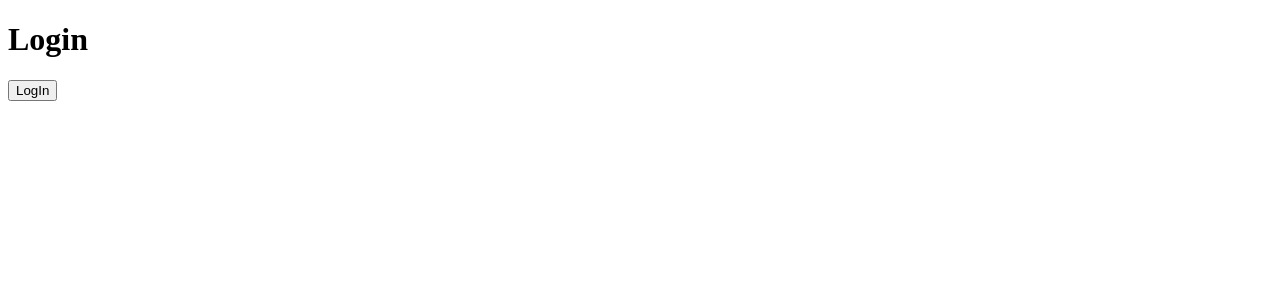
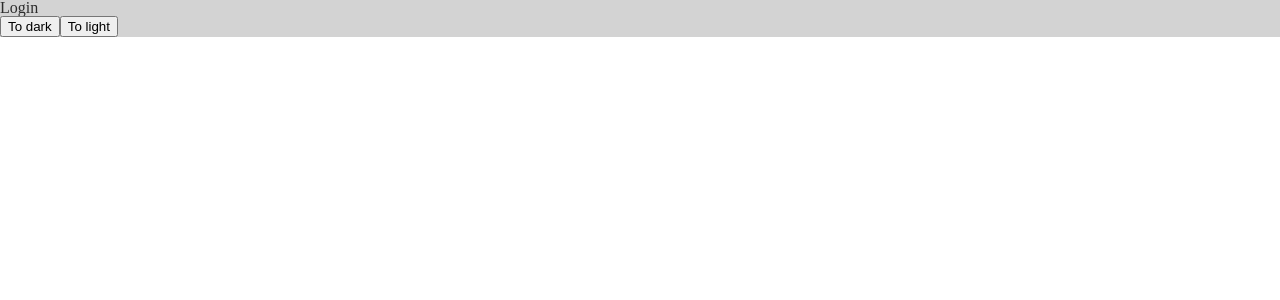
Before and after one commit to pjoon357/instaclone-web, a React (Create React App) app: page /#/ in a window 1280 px wide. Shown: the top 300 px of the page. Built offline with nearby package versions, Linux system fonts and the light colour scheme.

Commit message:
feat: Add Styled-components

```diff
--- a/package.json
+++ b/package.json
@@ -20,6 +20,7 @@
     "react-router-dom": "^5.2.0",
     "react-scripts": "4.0.3",
     "styled-components": "^5.3.0",
+    "styled-reset": "^4.3.4",
     "web-vitals": "^1.0.1"
   },
   "scripts": {
--- a/src/App.js
+++ b/src/App.js
@@ -1,14 +1,18 @@
 import { useReactiveVar } from "@apollo/client";
 import { HashRouter as Router, Route, Switch } from "react-router-dom";
-import { isDarkModeVar, isLoggedInVar } from "../apollo";
+import { ThemeProvider } from "styled-components";
+import { isDarkModeVar, isLoggedInVar } from "./apollo";
 import Home from "./screens/Home";
 import Login from "./screens/Login";
 import NotFound from "./screens/NotFound";
+import { darkTheme, GlobalStyles, lightTheme } from "./styles";
 
 function App() {
   const isLoggedIn = useReactiveVar(isLoggedInVar);
   const isDarkMode = useReactiveVar(isDarkModeVar);
   return (
+    <ThemeProvider theme={isDarkMode ? darkTheme : lightTheme}>
+      <GlobalStyles />
       <Router>
         <Switch>
           <Route path="/" exact>
@@ -19,6 +23,7 @@
           </Route>
         </Switch>
       </Router>
+    </ThemeProvider>
   );
 }
 
--- a/src/screens/Home.js
+++ b/src/screens/Home.js
@@ -1,4 +1,4 @@
-import { isLoggedInVar } from "../../apollo";
+import { isLoggedInVar } from "../apollo";
 
 
 function Home() {
--- a/src/screens/Login.js
+++ b/src/screens/Login.js
@@ -1,11 +1,21 @@
-import { isLoggedInVar } from "../../apollo";
+import styled from "styled-components";
+import { isDarkModeVar } from "../apollo";
+
+const Title = styled.h1`
+  color: ${(props) => props.theme.fontColor};
+`;
+
+const Container = styled.div`
+  background-color: ${(props) => props.theme.bgColor};
+ `;
 
 function Login() {
     return (
-        <div>
-            <h1>Login</h1>
-            <button onClick={() => isLoggedInVar(true)}>LogIn</button>
-        </div>
+        <Container>
+            <Title>Login</Title>
+            <button onClick={() => isDarkModeVar(true)}>To dark</button>
+            <button onClick={() => isDarkModeVar(false)}>To light</button>
+        </Container>
     );
 }
 
--- /dev/null
+++ b/src/styles.js
@@ -0,0 +1,20 @@
+import { createGlobalStyle } from "styled-components";
+import reset from "styled-reset";
+
+
+export const lightTheme = {
+    fontColor: "#2c2c2c",
+    bgColor: "lightgray",
+};
+
+export const darkTheme = {
+    fontColor: "lightgray",
+    bgColor: "#2c2c2c",
+};
+
+export const GlobalStyles = createGlobalStyle`
+    ${reset},
+    body{
+        background-color: ${(props) => props.theme.bgColor};
+    }
+`;
```
Also changed, not shown: src/apollo.js (renamed from apollo.js), 1 other file (tests, documents, lock files or other folders). Lines whose indentation alone changed are shown as unchanged.
